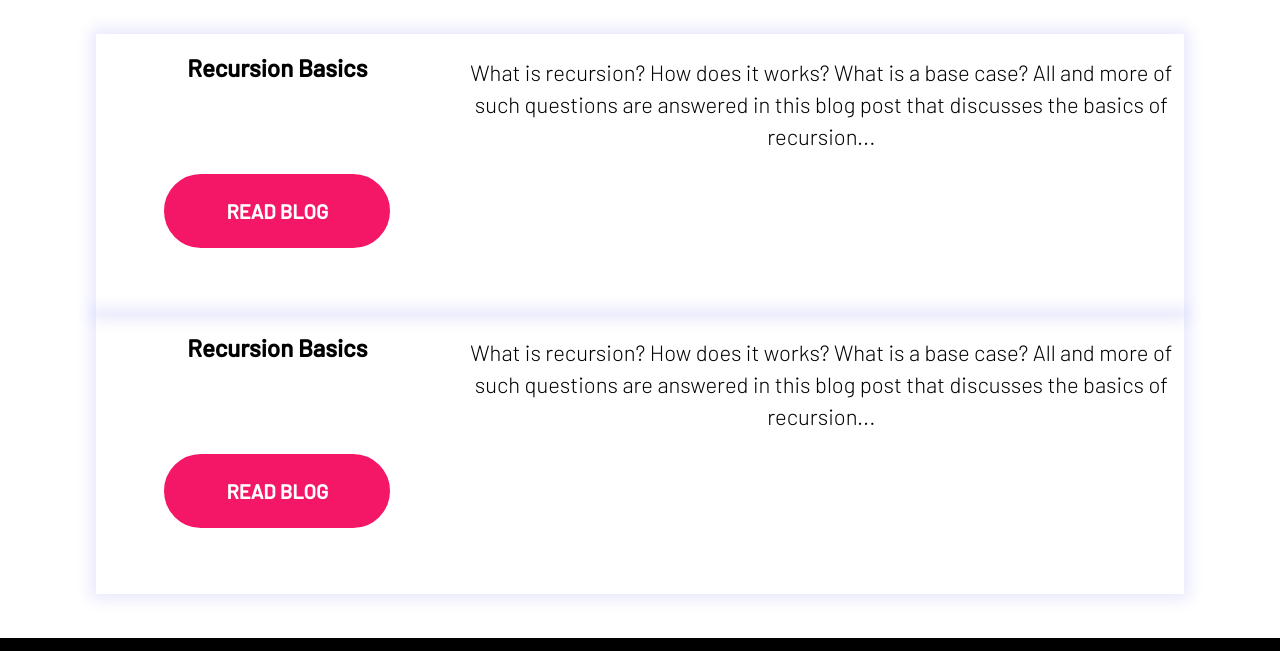
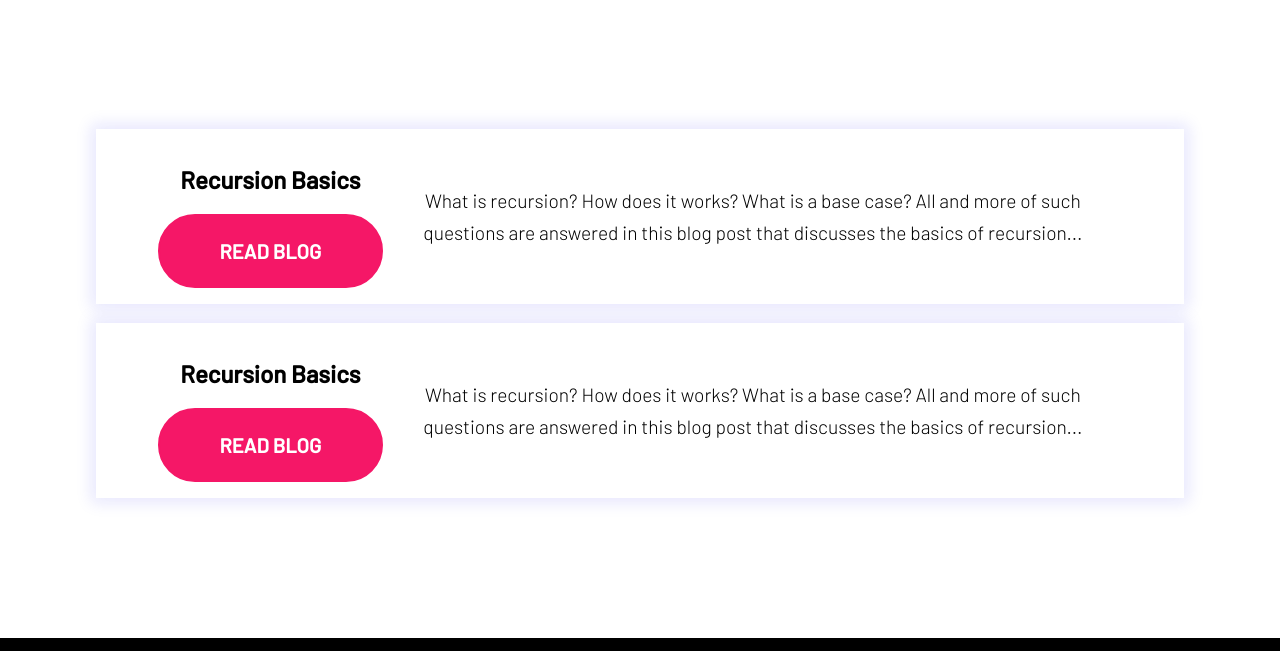
Before and after one commit to kaustubh-jsr/portfolio-page, a plain HTML site: page blogs.html in a window 1280 px wide. Shown: the part 111-762 px from the top of the page. Drawn offline with Linux system fonts and the light colour scheme.

Commit message:
Improved blogs sections CSS

```diff
--- a/blogs.css
+++ b/blogs.css
@@ -122,14 +122,19 @@ nav{
 .content-text{
     /* border: 1px solid black; */
     text-align: center;
-    display: grid;
+    display: flex;
+    flex-flow: row wrap;
+    justify-content: center;
+    align-items: center;
+    padding: 1rem;;
     grid-template-columns: 1fr 2fr;
     grid-template-rows: 1fr 1fr;
     box-shadow: rgb(19 15 235 / 10%) 0px 0px 15px 5px;
 }
 .content-subtext{
     font-weight: 300;
-    font-size: 22px;
+    width: 70%;
+    font-size: 1.2rem;
     line-height: 32px;
 }
 .project-section{
@@ -137,10 +142,9 @@ nav{
     /* background-color: antiquewhite; */
     grid-column: 1/-1;
     grid-row:2/-2;
-    display: grid;
-    grid-auto-rows: 1fr;
-    align-items: center;
-    justify-content: center;
+    display: flex;
+    flex-flow: column nowrap;
+    row-gap: 1.2rem;
 }
 
 a.btn-dark{
--- a/blogs.html
+++ b/blogs.html
@@ -31,20 +31,24 @@
 
         <div class="project-section">
             <div class="content-text">
-                <h2>Recursion Basics</h2>
+                <div class="blog-header">
+                    <h2>Recursion Basics</h2>
+                    <a class="btn-dark" target="_blank" href="https://kaustubh-p.hashnode.dev/basics-of-recursion">Read Blog</a>
+                </div>
                 <p class="content-subtext">
                     What is recursion? How does it works? What is a base case? All and more of such questions are answered in
                     this blog post that discusses the basics of recursion...
                 </p>
-            <a class="btn-dark" target="_blank" href="https://kaustubh-p.hashnode.dev/basics-of-recursion">Read Blog</a>
             </div>
             <div class="content-text">
-                <h2>Recursion Basics</h2>
+                <div class="blog-header">
+                    <h2>Recursion Basics</h2>
+                    <a class="btn-dark" target="_blank" href="https://kaustubh-p.hashnode.dev/basics-of-recursion">Read Blog</a>
+                </div>
                 <p class="content-subtext">
                     What is recursion? How does it works? What is a base case? All and more of such questions are answered in
                     this blog post that discusses the basics of recursion...
                 </p>
-            <a class="btn-dark" target="_blank" href="https://kaustubh-p.hashnode.dev/basics-of-recursion">Read Blog</a>
             </div>
         </div>
 
```
